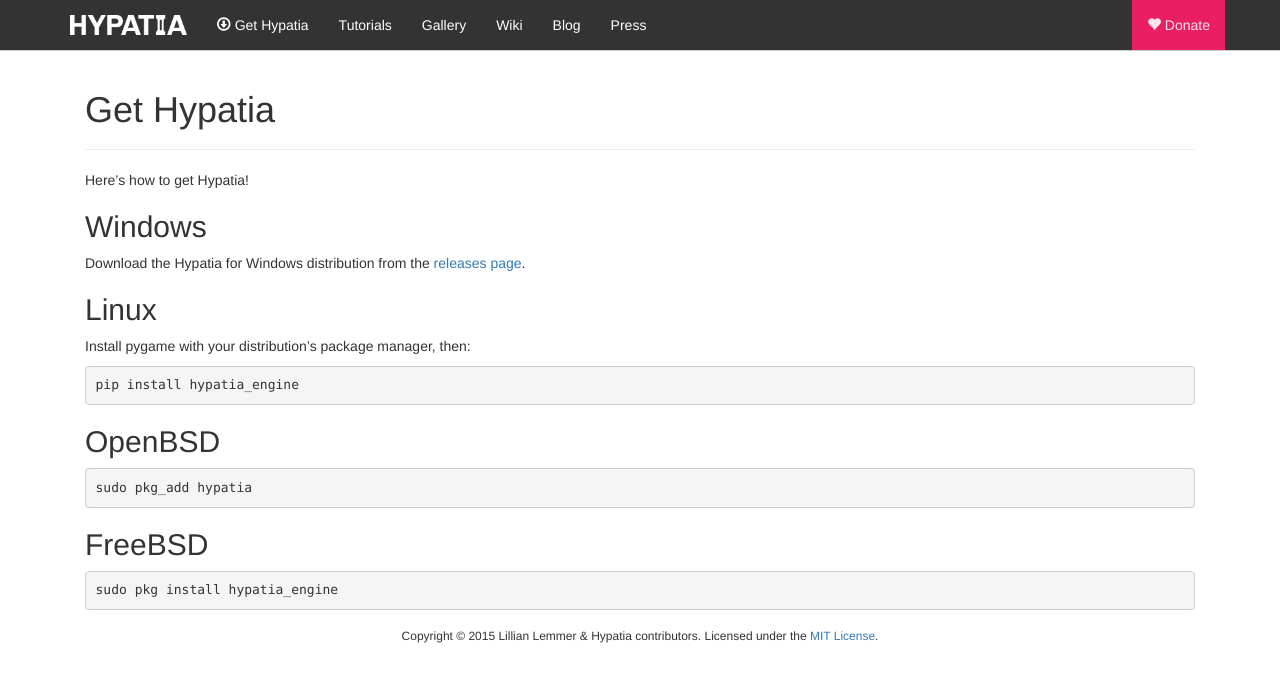
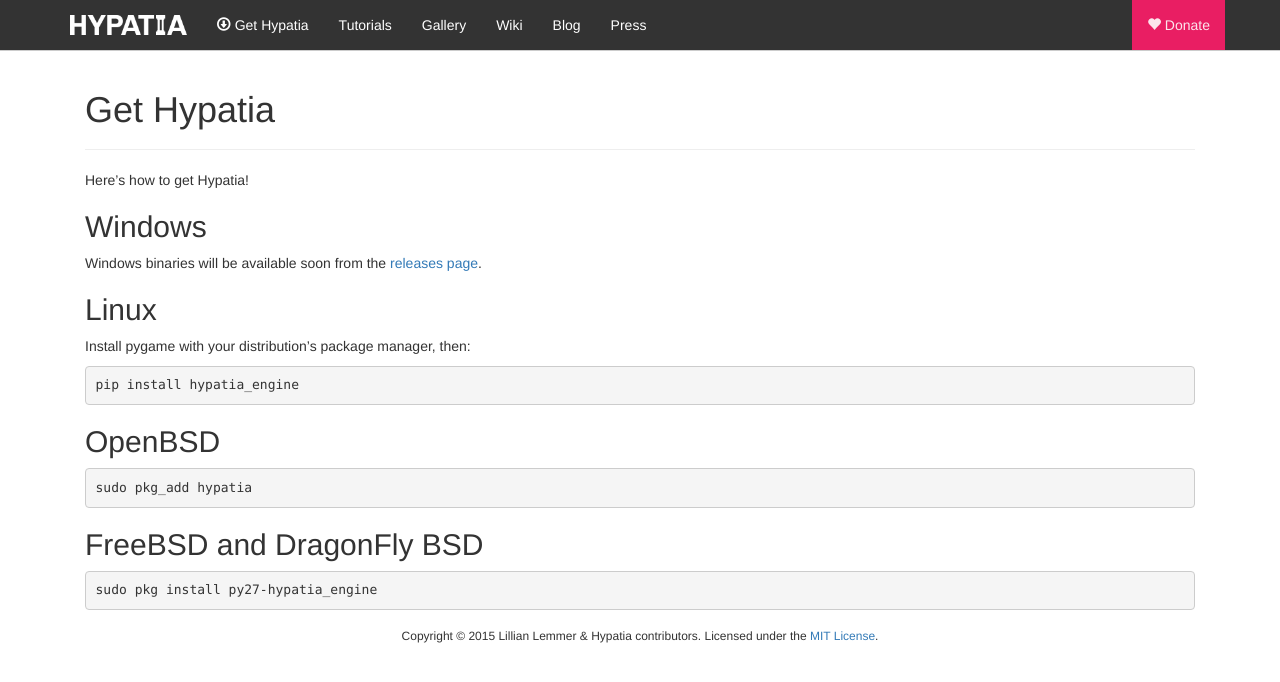
Before and after one commit to hypatia-software-org/engine.hypatia.software-old, a Jekyll site: the page built from get.md, in a window 1280 px wide. Shown: the top 682 px of the page. Built offline with Jekyll 4.4.1, drawn with Linux system fonts in a browser that asks for light colours; nearby versions of some CDN libraries.

Commit message:
Fix FreeBSD/DragonFly BSD install directions

````diff
--- a/get.md
+++ b/get.md
@@ -6,7 +6,7 @@
 
 ## Windows
 
-Download the Hypatia for Windows distribution from the [releases page]({{ site.hypatia_repo }}/releases/latest).
+Windows binaries will be available soon from the [releases page]({{ site.hypatia_repo }}/releases/latest).
 
 ## Linux
 
@@ -22,8 +22,8 @@
 sudo pkg_add hypatia
 ```
 
-## FreeBSD
+## FreeBSD and DragonFly BSD
 
 ```
-sudo pkg install hypatia_engine
+sudo pkg install py27-hypatia_engine
 ```
````
